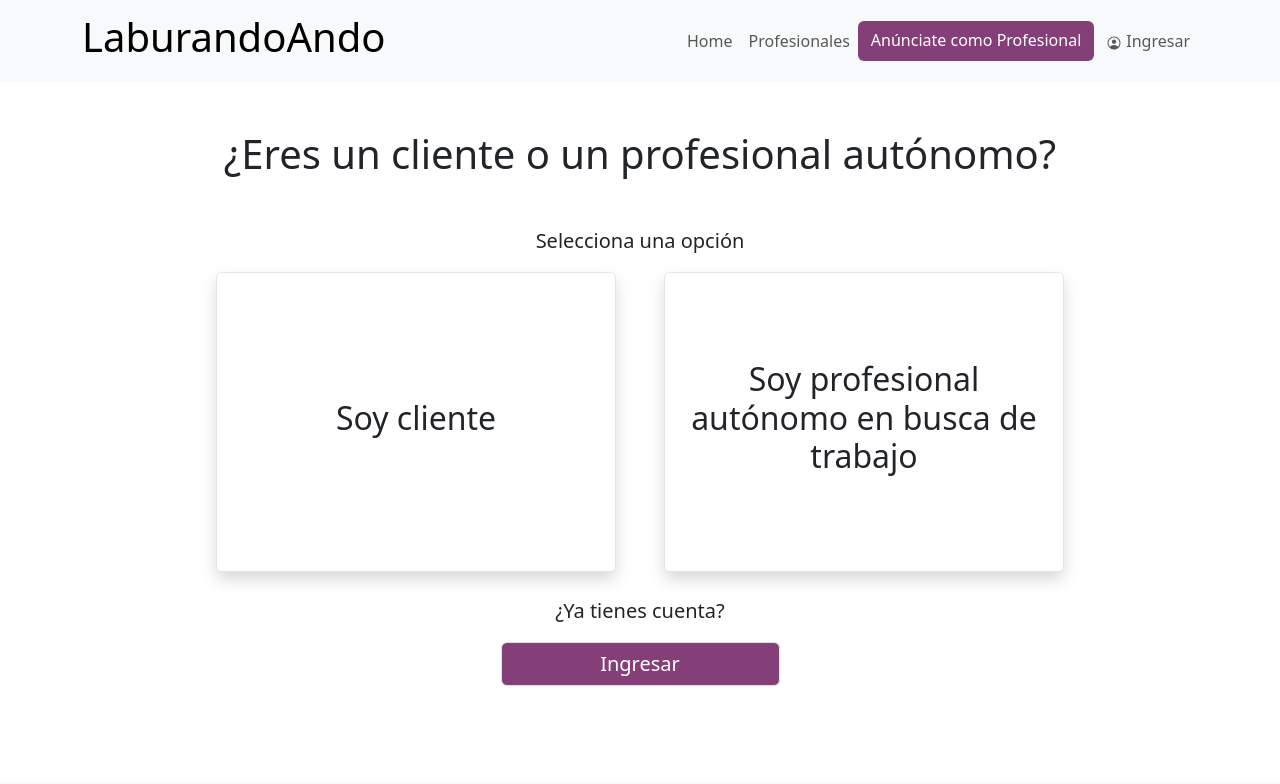
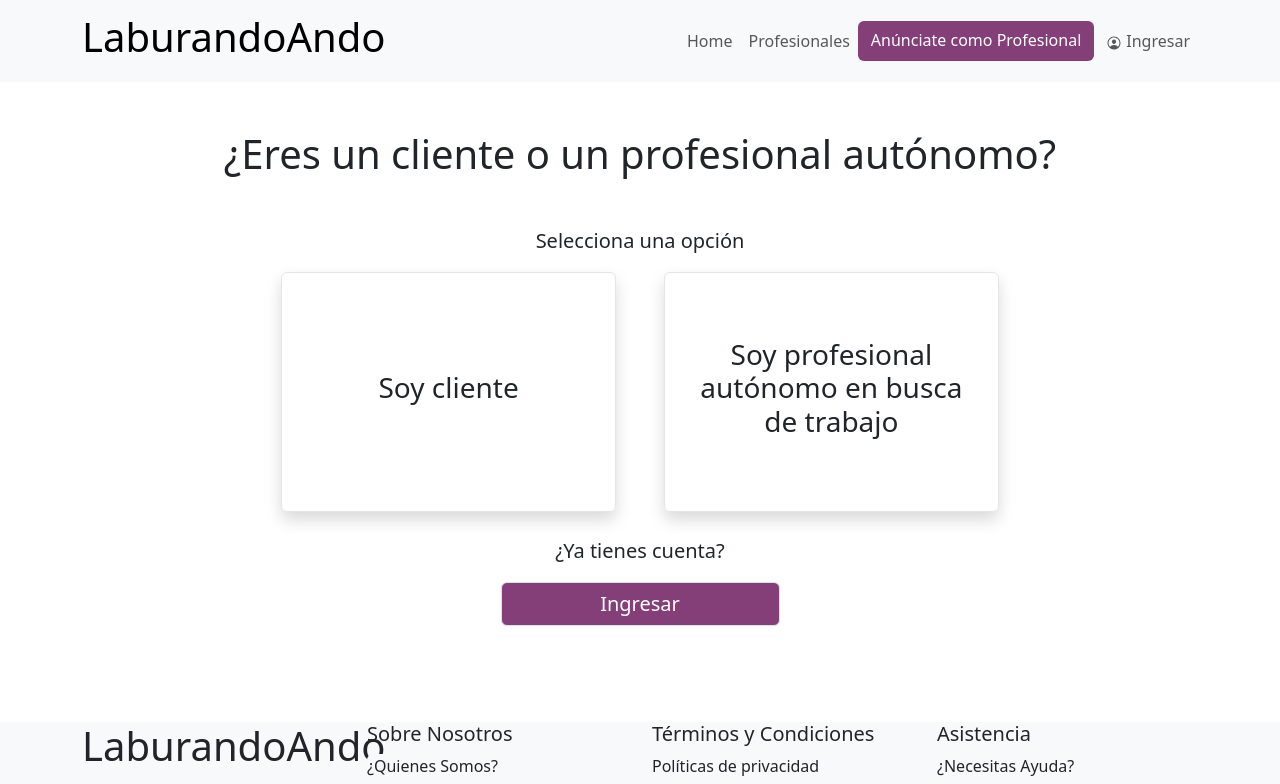
Before and after one commit to FranprzDev/LaburandoAndo, a React (Vite) app: page /registropasouno in a window 1280 px wide. Shown: the top 784 px of the page. Built offline with nearby package versions, Linux system fonts and the light colour scheme.

Commit message:
modifique px por porcentaje y viewport a ancho y alto respectivamente a tarjetas de registro paso uno y de px a rem a fontsize de texto de parrafos y btn

```diff
--- a/src/components/registro/CardRegistroPasoUno.jsx
+++ b/src/components/registro/CardRegistroPasoUno.jsx
@@ -3,11 +3,11 @@ import React from "react";
 const CardRegistroPasoUno = ({ usuario }) => {
   return (
     <article className="cardRegister d-flex justify-content-center align-items-center rounded-2 p-3">
-      <h2>
+      <h3>
         {usuario
           ? "Soy cliente"
           : "Soy profesional autónomo en busca de trabajo"}
-      </h2>
+      </h3>
     </article>
   );
 };
--- a/src/styles/registroPasoUno.css
+++ b/src/styles/registroPasoUno.css
@@ -1,6 +1,6 @@
 .cardRegister {
-  width: 250px;
-  height: 150px;
+  width: 75%;
+  height: 15vh;
   box-shadow: 0 0.5rem 1rem rgba(0, 0, 0, 0.15);
   border: 1px solid rgb(231, 228, 228);
   transition: 0.7s;
@@ -14,7 +14,6 @@
 .btnOptionLogin {
   width: 50%;
   background-color: var(--Violeta);
-  color: #fff;
 }
 
 .btnOptionLogin:hover {
@@ -23,12 +22,12 @@
 
 @media all and (min-width: 768px) {
   .fontSizeText {
-    font-size: 18px;
+    font-size: 1.125rem; /* 18px */
   }
 
   .cardRegister {
-    width: 350px;
-    height: 300px;
+    width: 50%;
+    height: 30vh;
   }
 
   .btnOptionLogin {
@@ -38,12 +37,11 @@
 
 @media all and (min-width: 992px) {
   .fontSizeText {
-    font-size: 20px;
+    font-size: 1.25rem; /* 20px */
   }
 
   .cardRegister {
-    width: 400px;
-    height: 300px;
+    width: 30%;
     cursor: pointer;
     box-shadow: 0 0.5rem 1rem rgba(0, 0, 0, 0.15);
   }
```
